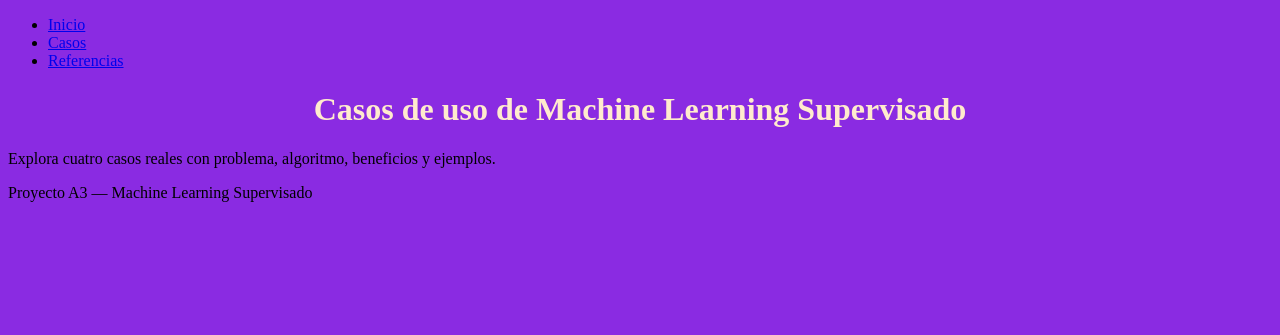
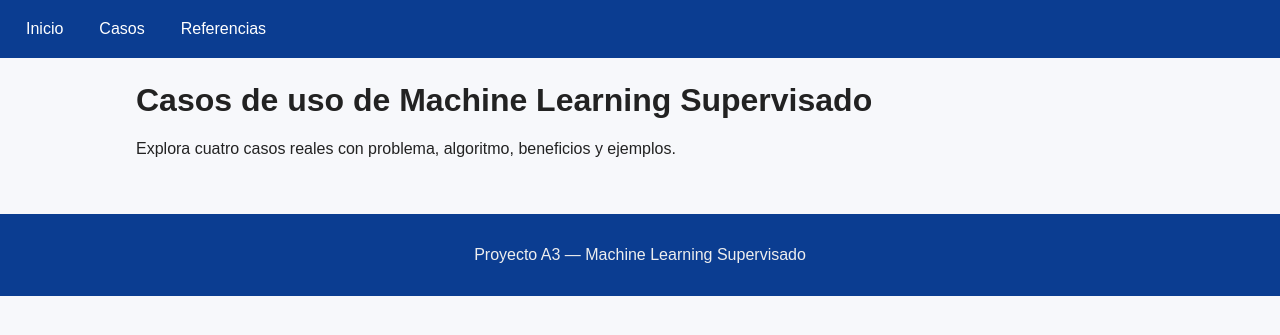
Before and after one commit to alexcdiaz123-afk/Machine_learning, a Flask app: page /index in a window 1280 px wide. Shown: the top 335 px of the page. Run offline with Flask 3, Linux system fonts and the light colour scheme.

Commit message:
se crearon los estilos para la pagina
se crearon los estilos css para el archivo style.css ( se uso una version basica por ahora

```diff
--- a/static/style.css
+++ b/static/style.css
@@ -1,8 +1,28 @@
-body{
-    background-color: blueviolet;
-}
+/* Base page styles */
+* { box-sizing: border-box; }
+body { margin: 0; font-family: Arial, Helvetica, sans-serif; background:#f7f8fb; color:#222; }
+.container { max-width: 1040px; margin: 24px auto; padding: 0 16px; }
 
-h1{
-    color: blanchedalmond;
-    text-align: center;
-}
+/* Header / menu */
+.header { background: #0b3d91; color: #fff; }
+.nav .menu { list-style: none; display: flex; gap: 16px; margin: 0; padding: 12px 16px; }
+.menu > li { position: relative; }
+.menu a { color: #fff; text-decoration: none; padding: 8px 10px; display: inline-block; border-radius: 8px; }
+.menu a:hover { background: rgba(255,255,255,0.15); }
+.has-sub .submenu { display: none; position: absolute; top: 38px; left: 0; background: #0b3d91; list-style: none; padding: 8px; margin: 0; border-radius: 10px; min-width: 260px; box-shadow: 0 8px 24px rgba(0,0,0,.2); }
+.has-sub:hover .submenu { display: block; }
+.submenu li a { display: block; white-space: normal; line-height: 1.2; }
+
+/* Cards */
+.cards { display: grid; grid-template-columns: repeat(auto-fit, minmax(260px, 1fr)); gap: 16px; }
+.card { background: #fff; padding: 16px; border-radius: 16px; box-shadow: 0 6px 16px rgba(0,0,0,0.08); }
+.card h2 { margin-top: 0; font-size: 20px; }
+.btn { background: #0b3d91; color: #fff; text-decoration: none; padding: 8px 12px; border-radius: 10px; display: inline-block; margin-top: 8px; }
+.btn:hover { filter: brightness(1.05); }
+
+/* Detail */
+.case h1 { margin-top: 0; }
+.refs { background:#fff; padding: 16px; border-radius: 12px; box-shadow: 0 6px 16px rgba(0,0,0,0.08); }
+
+/* Footer */
+.footer { padding: 16px; text-align: center; color:#eee; background:#0b3d91; margin-top: 40px; }
```
